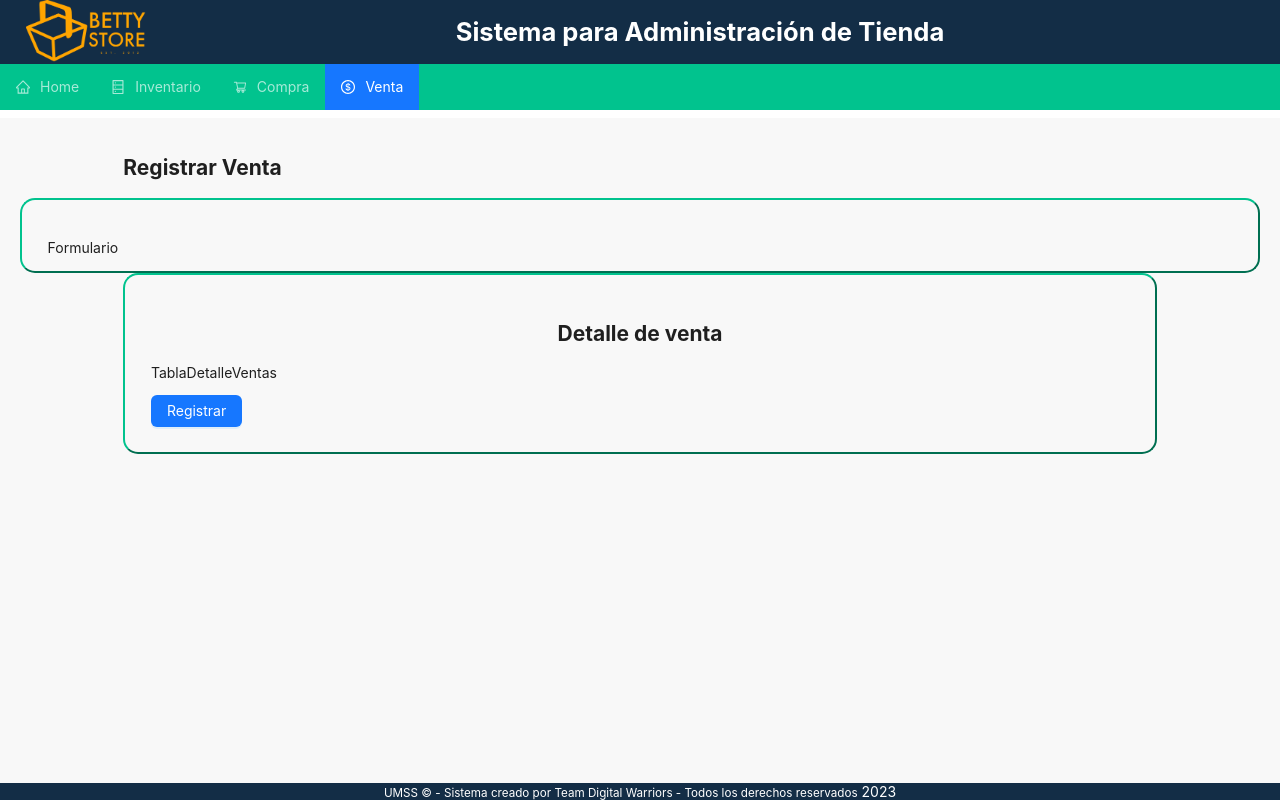
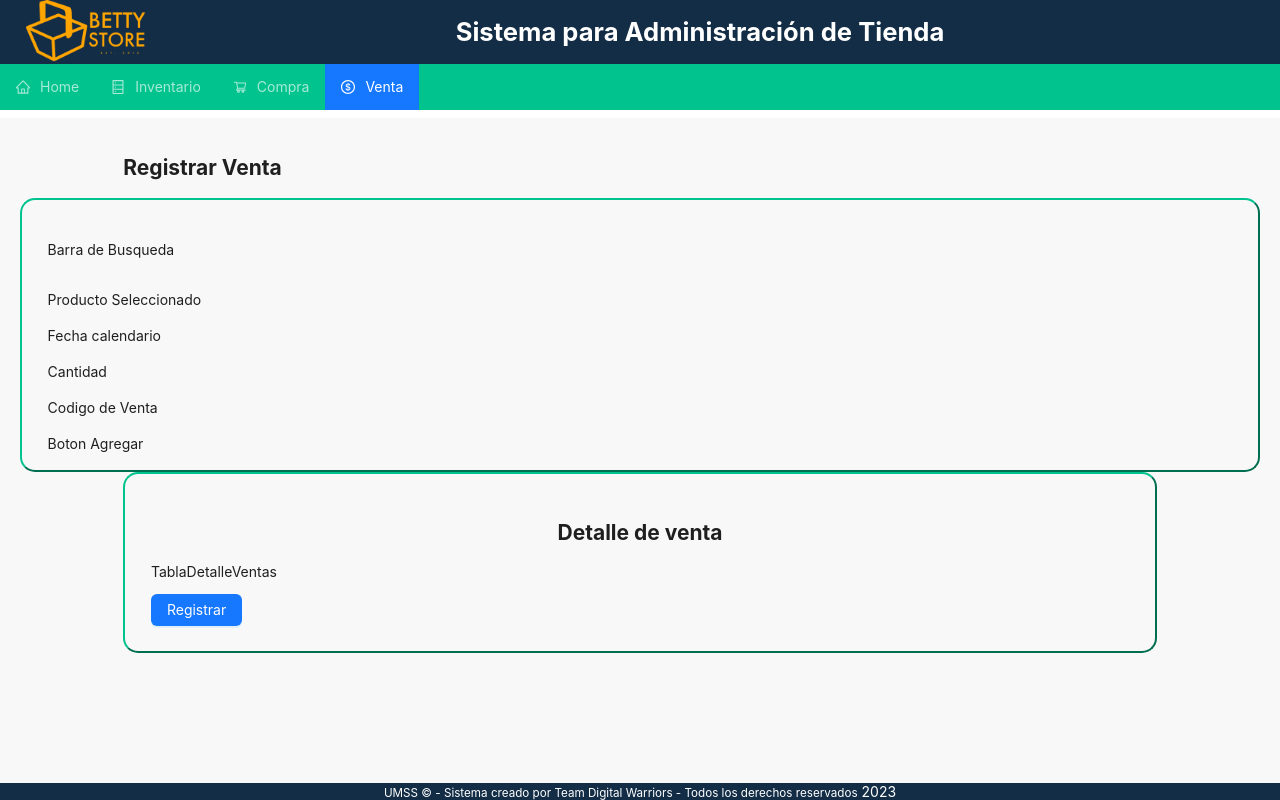
Before and after one commit to leonardoGit99/BettyStore, a React (Create React App) app in the folder bettystore/: page /registrarVenta in a window 1280 px wide. Built offline with nearby package versions, Linux system fonts and the light colour scheme; no server answers.

Commit message:
Crear el formulario de reg. Venta (párrafos)

```diff
--- a/bettystore/src/views/RegistrarVenta.jsx
+++ b/bettystore/src/views/RegistrarVenta.jsx
@@ -120,7 +120,35 @@ export default function RegistrarVenta() {
             <Col lg={0} md={0} xs={1}></Col>
             {/*Columna para todo el formulario*/}
             <Col lg={24} md={24} xs={22}>
-              <p>Formulario</p>
+              <Form {...layout} form={form} ref={formRefRegVent} layout="horizontal">
+                <Row>
+                  <Col lg={0} md={0} xs={1}></Col>
+                  <Col lg={22} md={22} xs={23}>
+
+                    {/* Buscador de inventario */}
+                    <p>Barra de Busqueda</p>
+                  </Col>
+                  <Col lg={0}></Col>
+                </Row>
+                <Col span={24}>
+                 <p>Producto Seleccionado</p>
+                </Col>
+                {/*<Col lg={1}></Col>*/}
+                <Col span={24}>
+                  <p>Fecha calendario</p>
+                </Col>
+
+                <Col span={24}>
+                  <p>Cantidad</p>
+                </Col>
+
+                <Col span={24}>
+                  <p>Codigo de Venta</p>
+                </Col>
+                <Col span={24}>
+                  <p>Boton Agregar</p>
+                </Col>
+              </Form>
             </Col>
             <Col xs={1}></Col>
           </Row>
```
